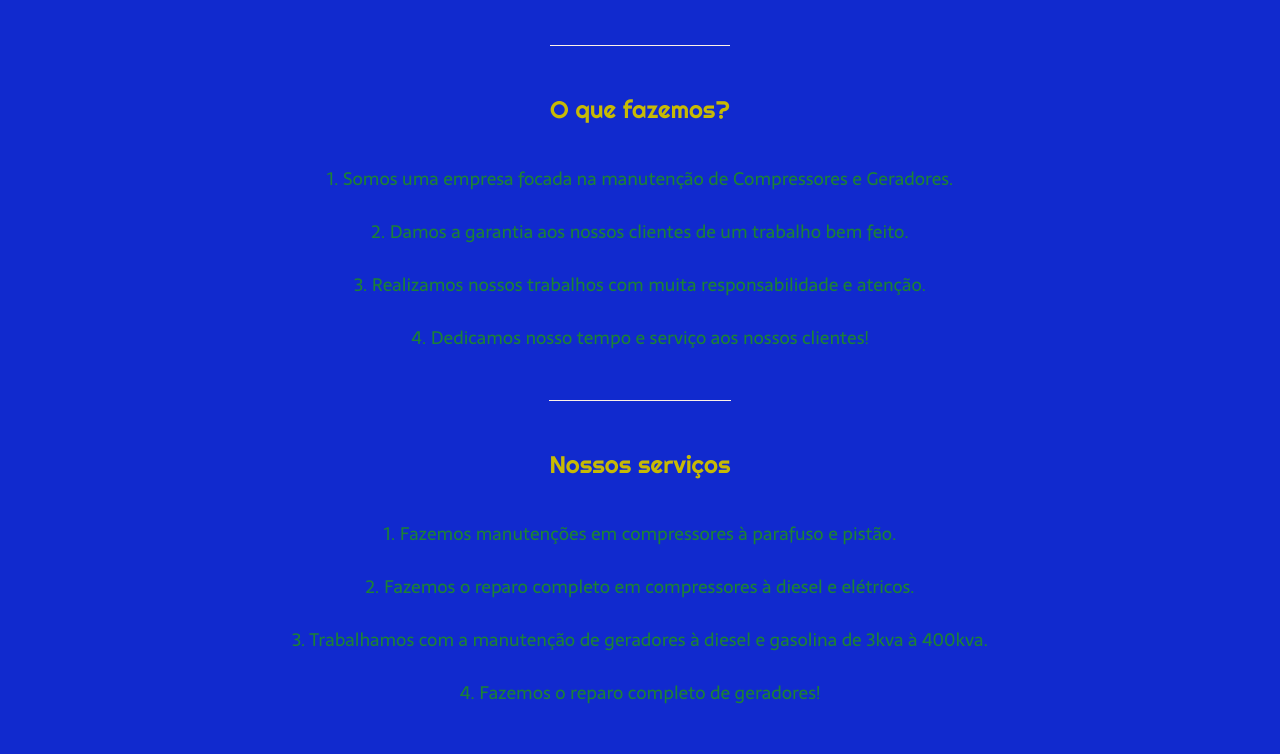
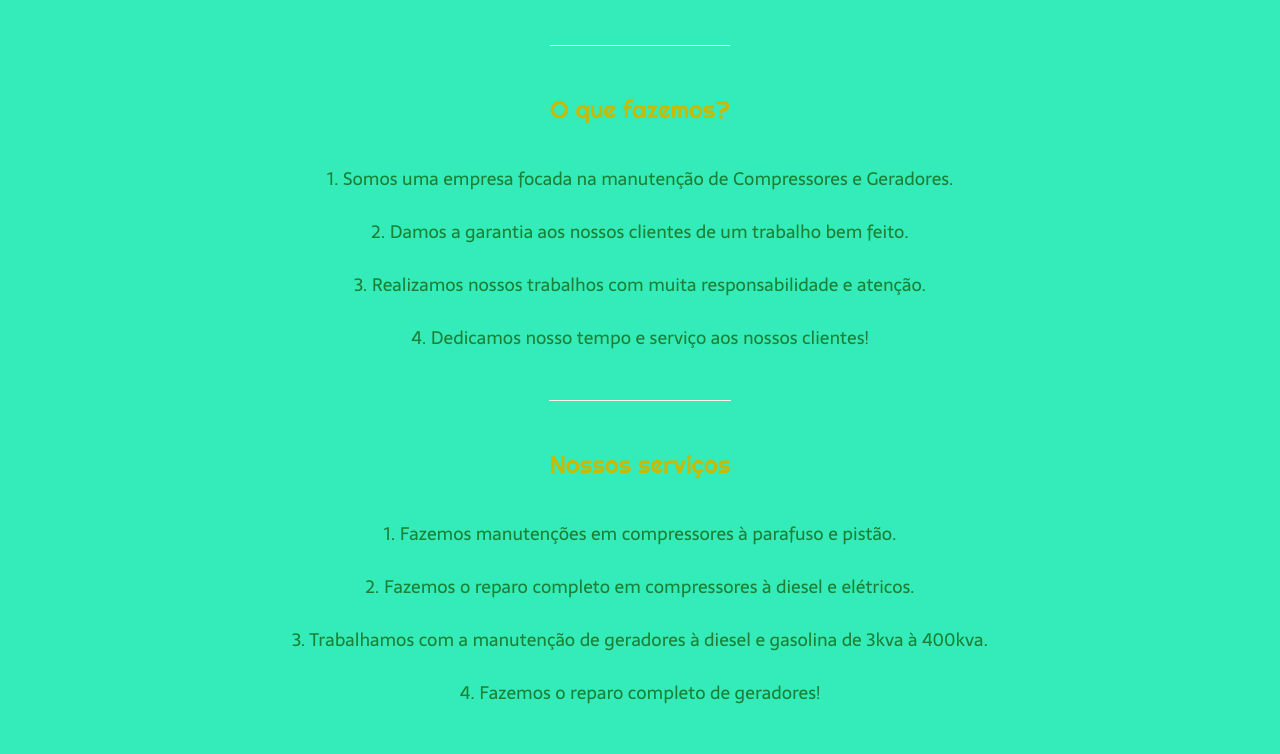
Before and after one commit to MariaClaraRVN/LM_MANUTENCOES, a plain HTML site: page index.html in a window 1280 px wide. Shown: the part 293-1047 px from the top of the page. Drawn offline with Linux system fonts and the light colour scheme.

Commit message:
Alterando a cor do background

```diff
--- a/src/css/css.css
+++ b/src/css/css.css
@@ -9,7 +9,7 @@
 
 body{
     font-size: 100%;
-    background-color: rgb(17, 42, 206);
+    background-color: rgb(51, 236, 186);
 }
 
 .cabecalho {
```
